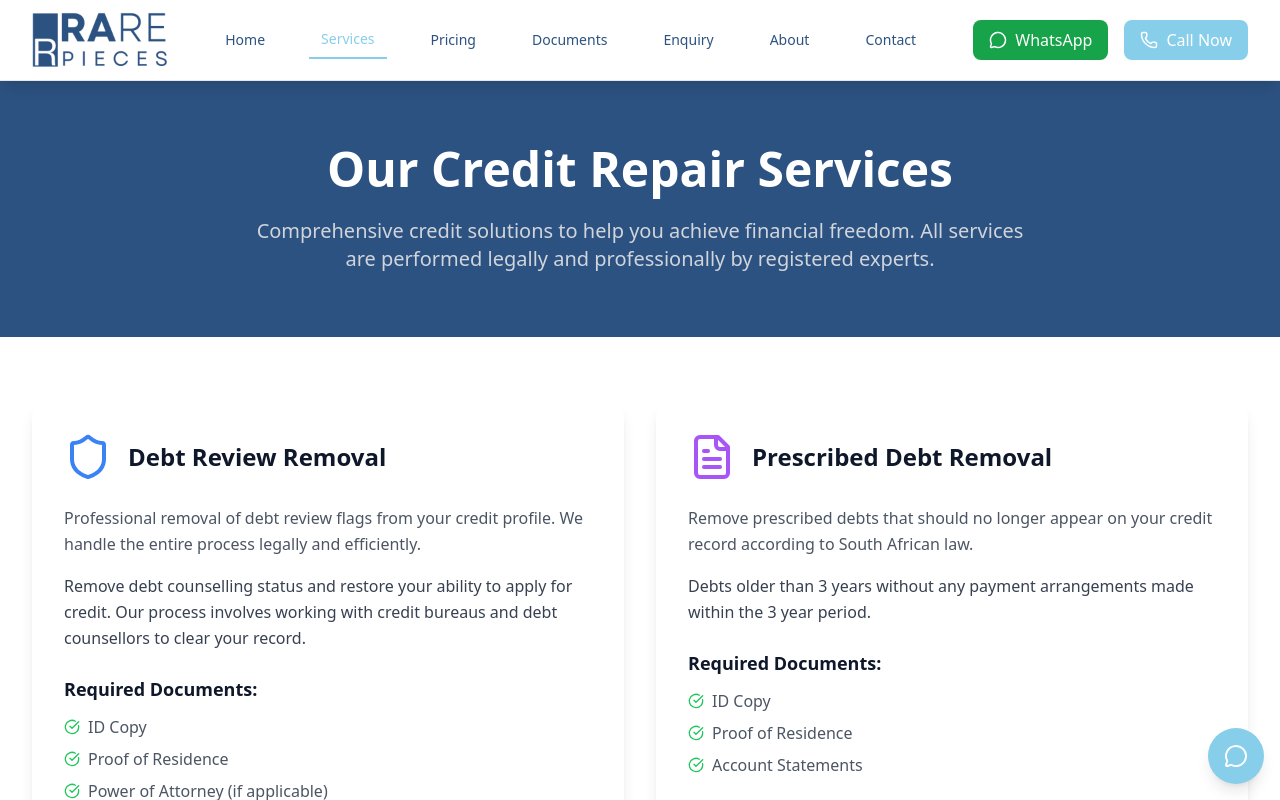
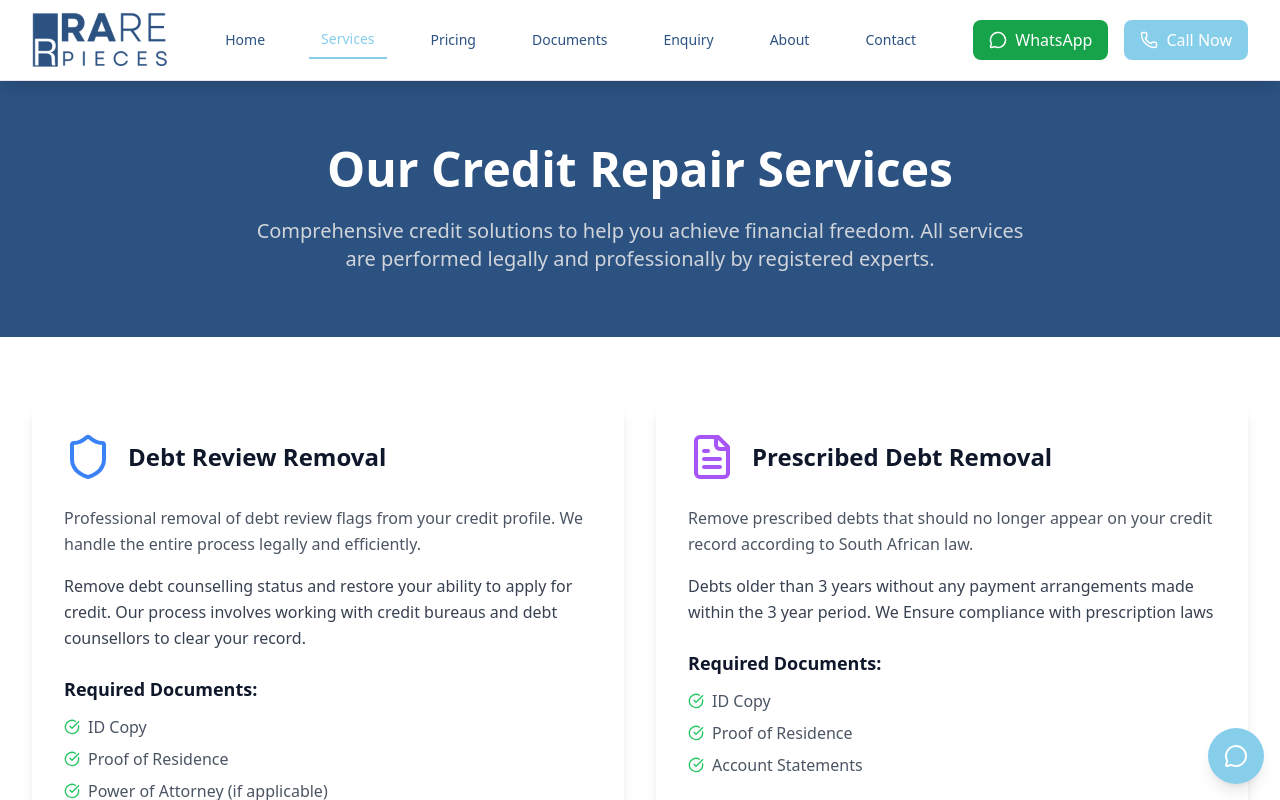
Before and after one commit to modupitumelo/rare-pieces, a React (Vite) app: page /services in a window 1280 px wide. Shown: the top 800 px of the page. Built offline with nearby package versions, Linux system fonts and the light colour scheme.

Commit message:
Updated ServicesPage.tsx

```diff
--- a/src/pages/ServicesPage.tsx
+++ b/src/pages/ServicesPage.tsx
@@ -15,7 +15,7 @@ const ServicesPage = () => {
     {
       title: "Prescribed Debt Removal",
       description: "Remove prescribed debts that should no longer appear on your credit record according to South African law.",
-      details: "Debts older than 3 years without any payment arrangements made within the 3 year period.",
+      details: "Debts older than 3 years without any payment arrangements made within the 3 year period. We Ensure compliance with prescription laws",
       requiredDocs: ["ID Copy", "Proof of Residence", "Account Statements"],
       fee: "R6,000",
       icon: <FileText className="w-12 h-12 text-purple-500" />
```
